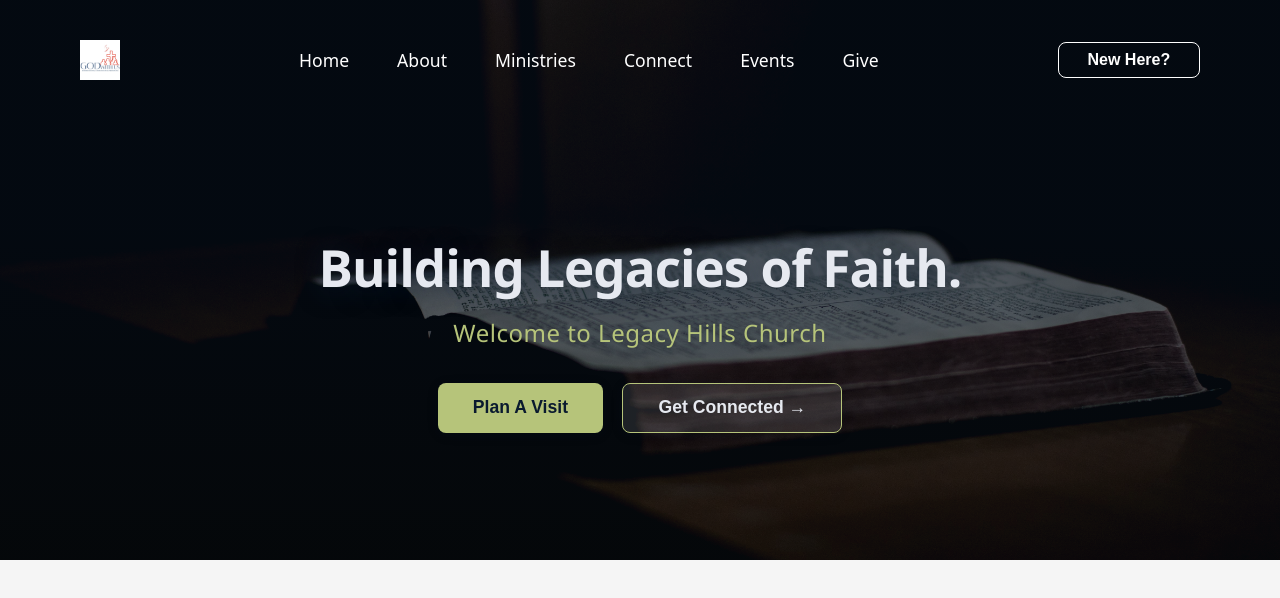
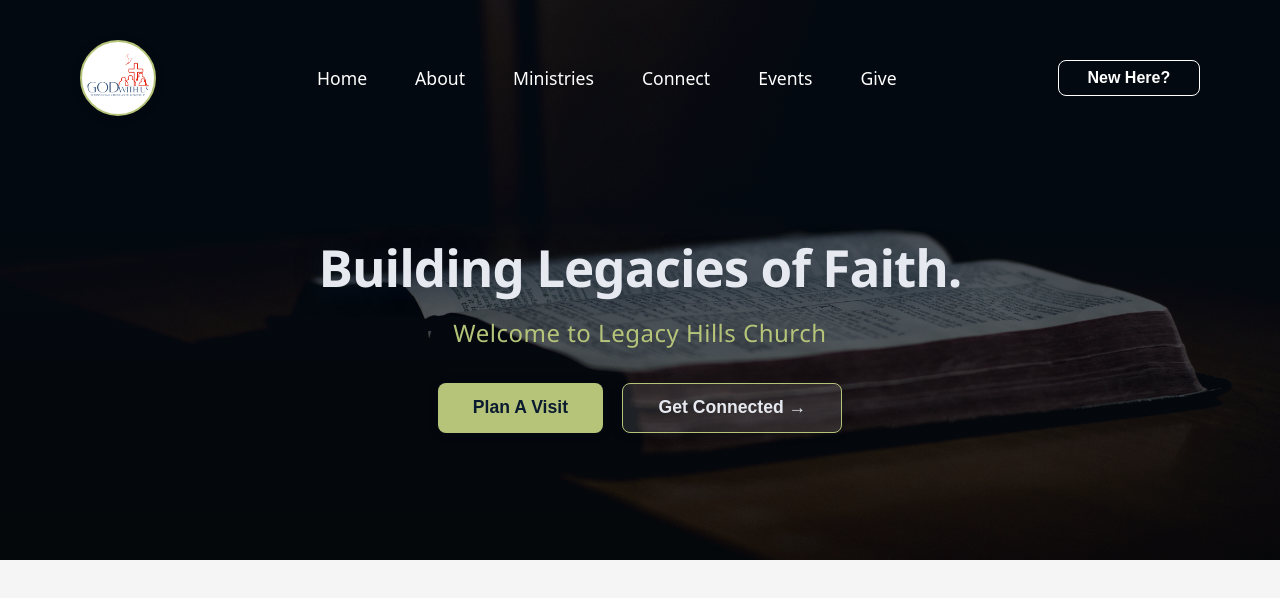
Before and after one commit to gabo05555/gwuchurch, a React (Vite) app: page / in a window 1280 px wide. Shown: the top 598 px of the page. Built offline with nearby package versions, Linux system fonts and the light colour scheme.

Commit message:
fixed logo

```diff
--- a/src/styles/Navbar.css
+++ b/src/styles/Navbar.css
@@ -29,15 +29,22 @@
 
 
 .navbar__logo-img {
-  height: 40px;
-  width: auto;
-  max-width: 160px;
-  border-radius: 0;
-  box-shadow: none;
-  background: transparent;
-  padding: 0;
+  height: 64px;
+  width: 64px;
+  max-width: 64px;
+  max-height: 64px;
+  border-radius: 50%;
+  object-fit: cover;
+  background: #fff;
+  box-shadow: 0 2px 12px rgba(0,0,0,0.10);
+  border: 2.5px solid #b6c47a;
+  padding: 4px;
   display: block;
-  object-fit: contain;
+  transition: box-shadow 0.2s, border 0.2s;
+}
+.navbar__logo-img:hover {
+  box-shadow: 0 4px 24px #b6c47a55;
+  border-color: #fff;
 }
 
 .navbar__menu {
```
